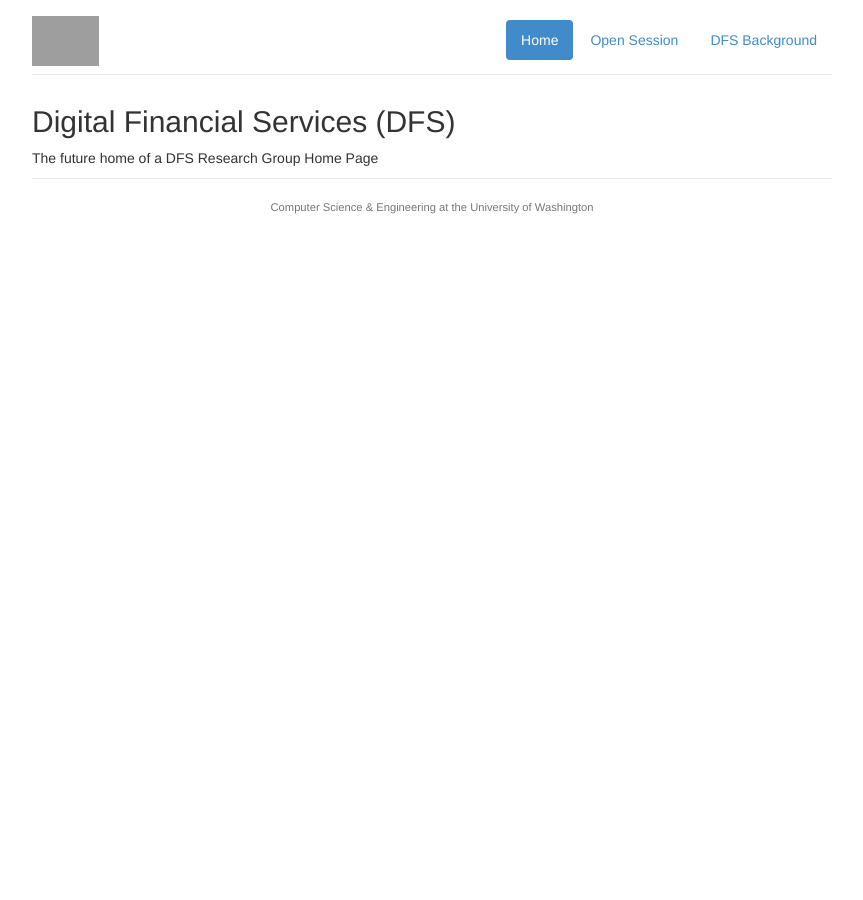
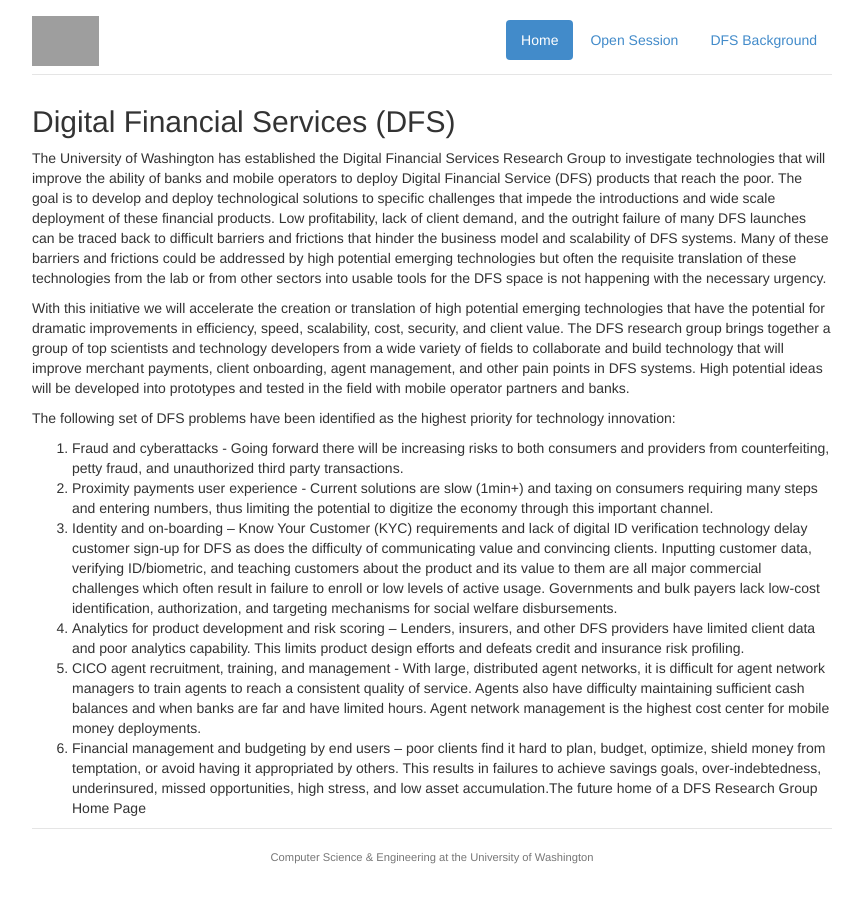
Before and after one commit to uw-ictd/uw-ictd.github.io, a Jekyll site: the page built from dfs/index.md, in a window 1280 px wide. Shown: the whole page, without its empty margins (208-1071 px from the left). Built offline with Jekyll 4.4.1, drawn with Linux system fonts in a browser that asks for light colours; grey boxes are pictures that could not be loaded.

```diff
--- a/dfs/index.md
+++ b/dfs/index.md
@@ -3,4 +3,15 @@
 title: Digital Financial Services (DFS)
 ---
 
-The future home of a DFS Research Group Home Page
+The University of Washington has established the Digital Financial Services Research Group to investigate technologies that will improve the ability of banks and mobile operators to deploy Digital Financial Service (DFS) products that reach the poor. The goal is to develop and deploy technological solutions to specific challenges that impede the introductions and wide scale deployment of these financial products. Low profitability, lack of client demand, and the outright failure of many DFS launches can be traced back to difficult barriers and frictions that hinder the business model and scalability of DFS systems. Many of these barriers and frictions could be addressed by high potential emerging technologies but often the requisite translation of these technologies from the lab or from other sectors into usable tools for the DFS space is not happening with the necessary urgency.
+
+With this initiative we will accelerate the creation or translation of high potential emerging technologies that have the potential for dramatic improvements in efficiency, speed, scalability, cost, security, and client value. The DFS research group brings together a group of top scientists and technology developers from a wide variety of fields to collaborate and build technology that will improve merchant payments, client onboarding, agent management, and other pain points in DFS systems. High potential ideas will be developed into prototypes and tested in the field with mobile operator partners and banks.
+
+The following set of DFS problems have been identified as the highest priority for technology innovation:
+
+1. Fraud and cyberattacks - Going forward there will be increasing risks to both consumers and providers from counterfeiting, petty fraud, and unauthorized third party transactions.
+2. Proximity payments user experience - Current solutions are slow (1min+) and taxing on consumers requiring many steps and entering numbers, thus limiting the potential to digitize the economy through this important channel.
+3. Identity and on-boarding – Know Your Customer (KYC) requirements and lack of digital ID verification technology delay customer sign-up for DFS as does the difficulty of communicating value and convincing clients. Inputting customer data, verifying ID/biometric, and teaching customers about the product and its value to them are all major commercial challenges which often result in failure to enroll or low levels of active usage. Governments and bulk payers lack low-cost identification, authorization, and targeting mechanisms for social welfare disbursements.
+4. Analytics for product development and risk scoring – Lenders, insurers, and other DFS providers have limited client data and poor analytics capability. This limits product design efforts and defeats credit and insurance risk profiling.
+5. CICO agent recruitment, training, and management - With large, distributed agent networks, it is difficult for agent network managers to train agents to reach a consistent quality of service. Agents also have difficulty maintaining sufficient cash balances and when banks are far and have limited hours. Agent network management is the highest cost center for mobile money deployments.
+6. Financial management and budgeting by end users – poor clients find it hard to plan, budget, optimize, shield money from temptation, or avoid having it appropriated by others. This results in failures to achieve savings goals, over-indebtedness, underinsured, missed opportunities, high stress, and low asset accumulation.The future home of a DFS Research Group Home Page
```
Also changed, not shown: dfs/background_documents.md (+1 -1 lines).
